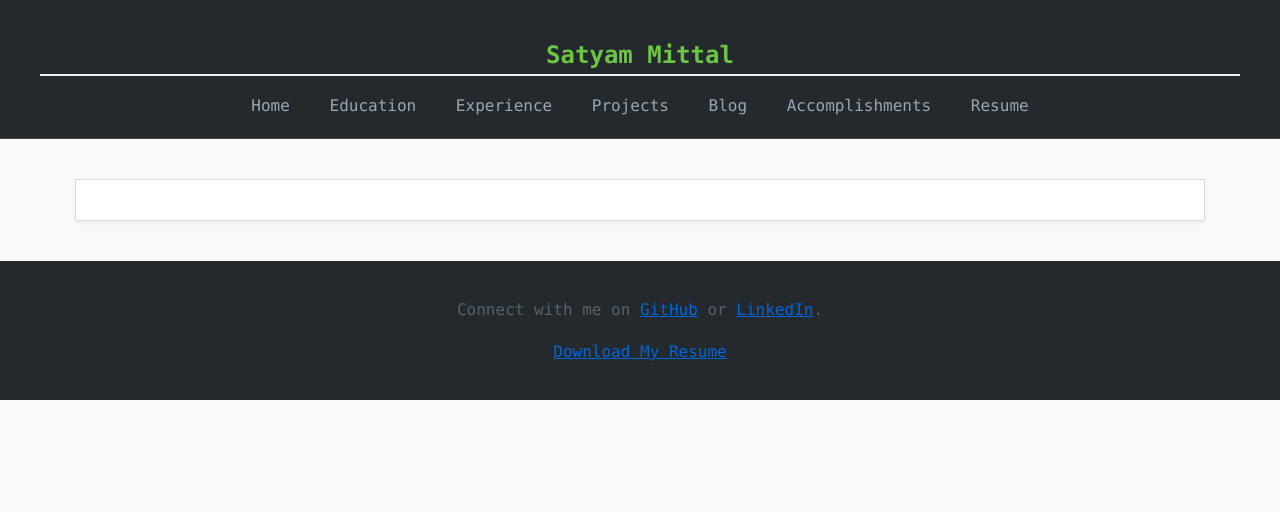
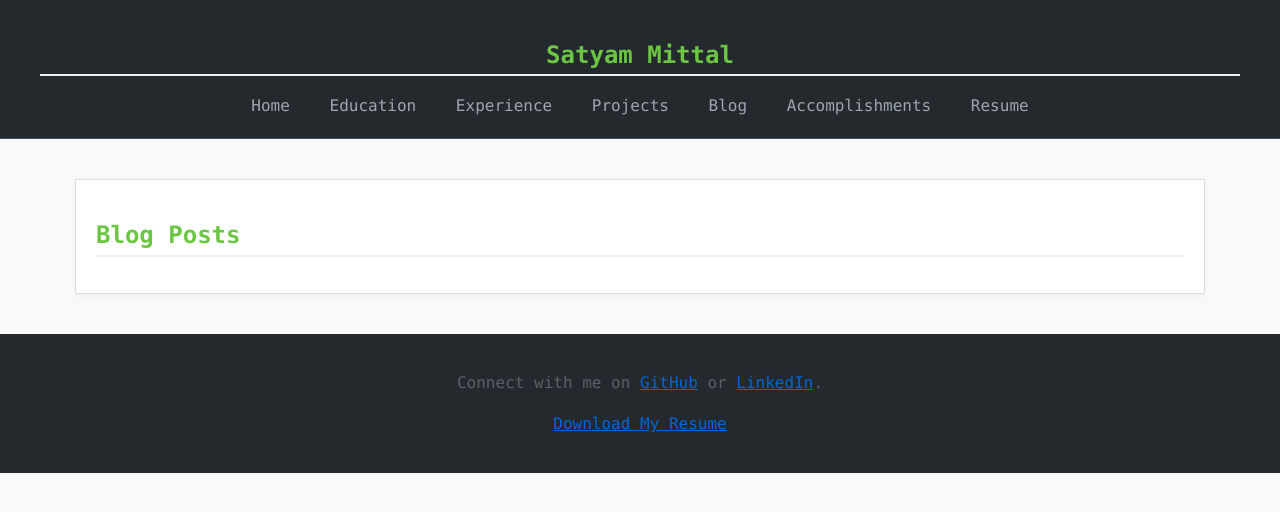
Before and after one commit to 05satyam/05satyam.github.io, a Jekyll site: the page built from blog.md, in a window 1280 px wide. Shown: the top 512 px of the page. Built offline with Jekyll 4.4.1, drawn with Linux system fonts in a browser that asks for light colours; our own code applies the rules of GitHub Pages for plain Markdown files; a file with an impossible date is left out.

Commit message:
commit first blog

```diff
--- a/assets/css/style.css
+++ b/assets/css/style.css
@@ -111,3 +111,27 @@ a {
 a:hover {
     text-decoration: underline;
 }
+
+/* Blog Styles */
+.blog-listing {
+    list-style-type: none;
+    padding: 0;
+}
+
+.blog-listing li {
+    padding: 10px 0;
+    border-bottom: 1px solid #eee;
+}
+
+.blog-listing li:last-child {
+    border-bottom: none;
+}
+
+.blog-listing a {
+    text-decoration: none;
+    color: #0366d6;
+}
+
+.blog-listing a:hover {
+    text-decoration: underline;
+}
--- a/blog.md
+++ b/blog.md
@@ -0,0 +1,12 @@
+---
+layout: default
+title: Blog
+---
+
+# Blog Posts
+
+<ul class="blog-listing">
+{% for post in site.posts %}
+    <li><a href="{{ post.url | absolute_url }}">{{ post.title }}</a> - {{ post.date | date: "%b %-d, %Y" }}</li>
+{% endfor %}
+</ul>
```
Also changed, not shown: _posts/2024-27-01-algorithms-to-identify-the-loner-in-an-array.md (added).
